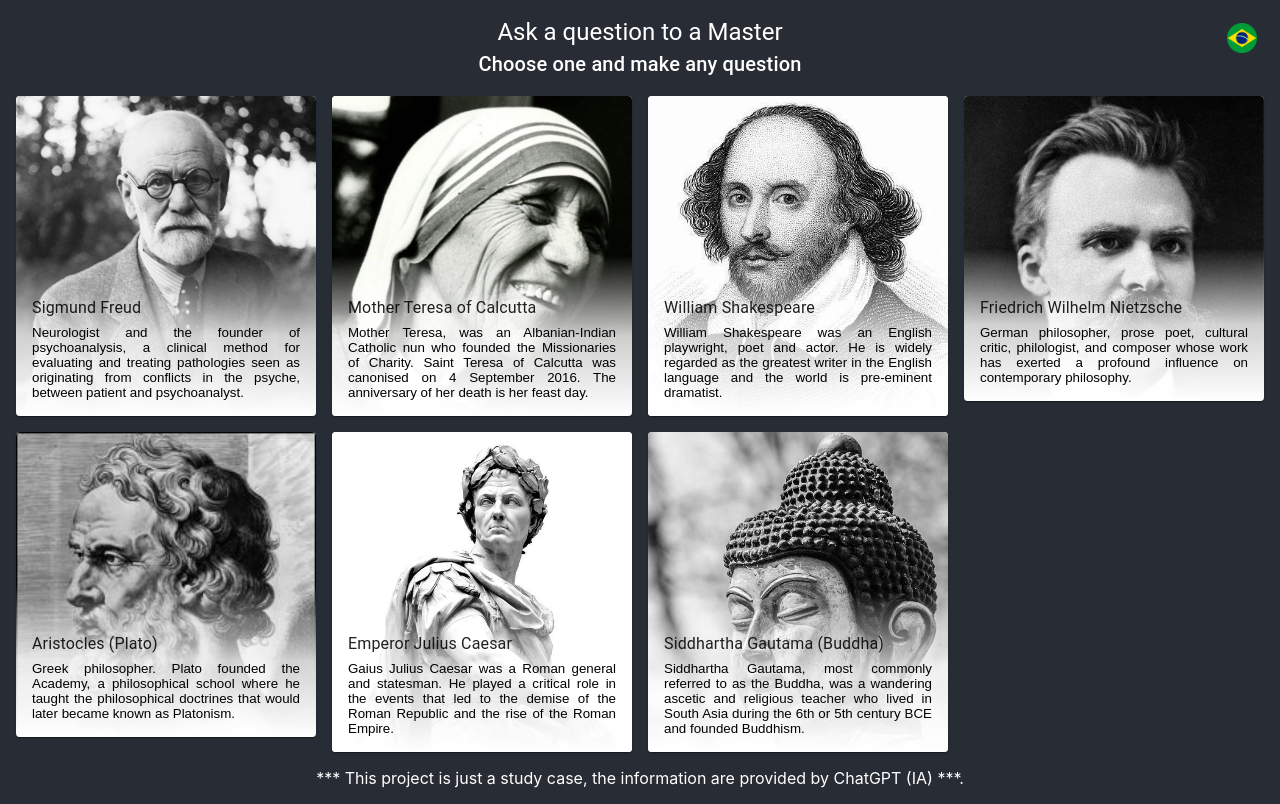
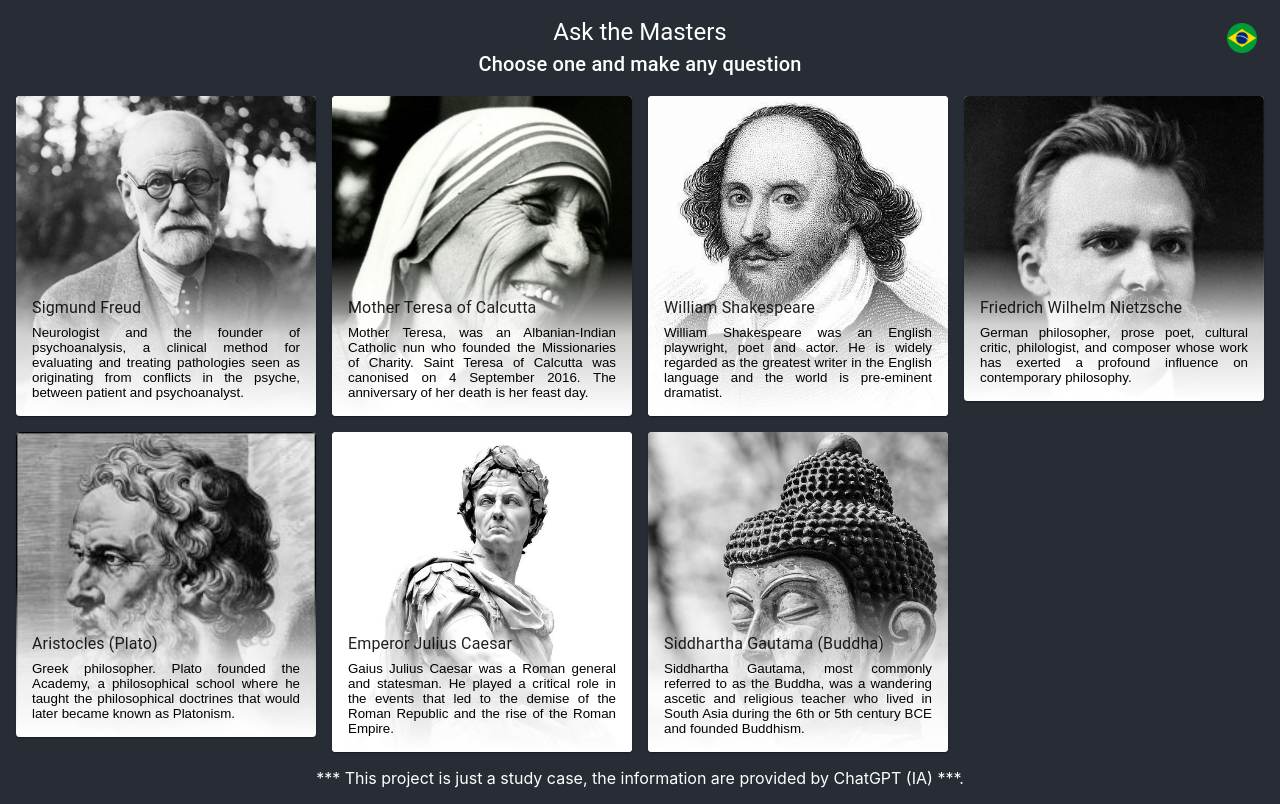
Before and after one commit to alisonborba/chatgpt, a React (Create React App) app: page / in a window 1280 px wide. Built offline with nearby package versions, Linux system fonts and the light colour scheme.

Commit message:
changed the title

```diff
--- a/src/i18n.js
+++ b/src/i18n.js
@@ -8,7 +8,7 @@ i18next
         resources: {
             en: {
                 translation: {
-                    title: 'Ask a question to a Master',
+                    title: 'Ask the Masters',
                     subtitle: 'Choose one and make any question',
                     hello1: 'Hello! I am',
                     hello2: 'ask me anything.',
```
